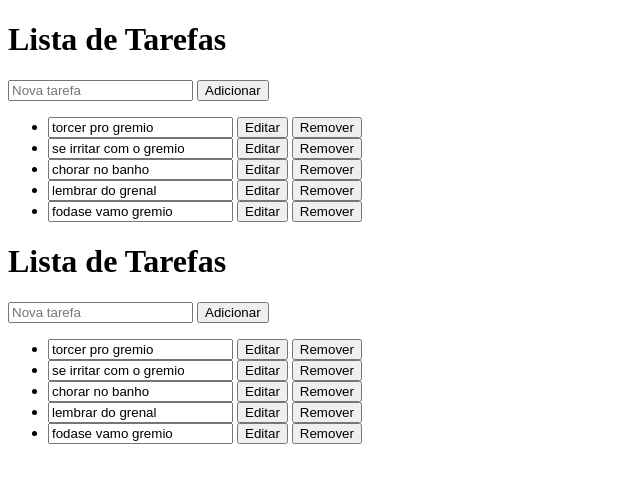
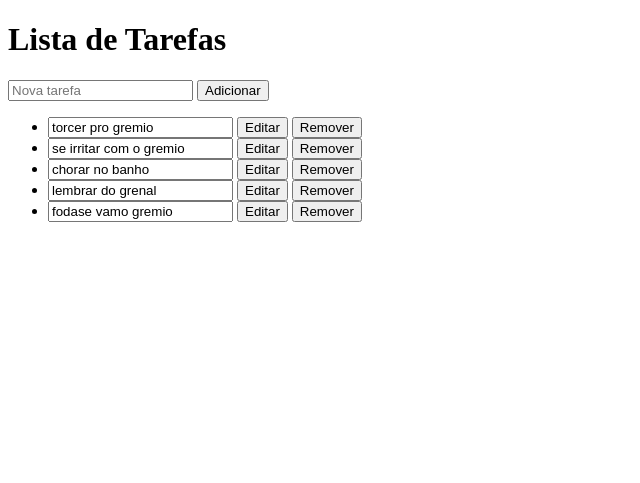
Before and after one commit to Gabriel-Soldi/implementacao_de_software, a Flask app: page /tarefas in a window 1280 px wide. Shown: the top 483 px of the page, without its empty margins (0-640 px from the left). Run offline with Flask 3, Linux system fonts and the light colour scheme.

Commit message:
atualizado com front-end

```diff
--- a/HELLOWORLD/app/templates/Tarefas.html
+++ b/HELLOWORLD/app/templates/Tarefas.html
@@ -42,47 +42,3 @@
     </ul>
   </body>
 </html>
-
-<!DOCTYPE html>
-<html lang="pt-br">
-  <head>
-    <meta charset="UTF-8" />
-    <title>Lista de Tarefas</title>
-  </head>
-  <body>
-    <h1>Lista de Tarefas</h1>
-
-    <form method="POST" action="{{ url_for('hello.tarefas') }}">
-      <input type="text" name="descricao" placeholder="Nova tarefa" required />
-      <button type="submit">Adicionar</button>
-    </form>
-
-    <ul>
-      {% for tarefa in tarefas %}
-      <li>
-        <form
-          action="{{ url_for('hello.editarTarefa', tarefa_id=tarefa.id) }}"
-          method="POST"
-          style="display: inline"
-        >
-          <input
-            type="text"
-            name="descricao"
-            value="{{ tarefa.descricao }}"
-            required
-          />
-          <button type="submit">Editar</button>
-        </form>
-
-        <form
-          action="{{ url_for('hello.removerTarefa', tarefa_id=tarefa.id) }}"
-          method="POST"
-          style="display: inline"
-        >
-          <button type="submit">Remover</button>
-        </form>
-      </li>
-      {% endfor %}
-    </ul>
-  </body>
-</html>
--- a/HELLOWORLD/app/templates/index.html
+++ b/HELLOWORLD/app/templates/index.html
@@ -4,12 +4,13 @@
     <meta charset="UTF-8" />
     <meta name="viewport" content="width=device-width, initial-scale=1.0" />
     <title>Pagina Principal</title>
+    <link rel="stylesheet" href="{{url_for('static', filename='css/estilos.css') }}">
   </head>
   <body>
     <h1>Criar Usuario</h1>
-    <form action="/novoUsuario" method="POST">
+    <form class= "create-form" action="/novoUsuario" method="POST">
       <label form="nome">Nome Usuário</label>
-      <input type="text" id="nome" name="nome_usuario" required />
+      <input type="text" id="nome" name="nome_usuario" placeholder="Digite seu nome" required />
       <button type="submit">Cadastrar Usuário</button>
     </form>
     <h1>Usuarios</h1>
```
Also changed, not shown: HELLOWORLD/app/static/css/estilos.css (added, +18 -0 lines), HELLOWORLD/instance/Tarefas.db.
